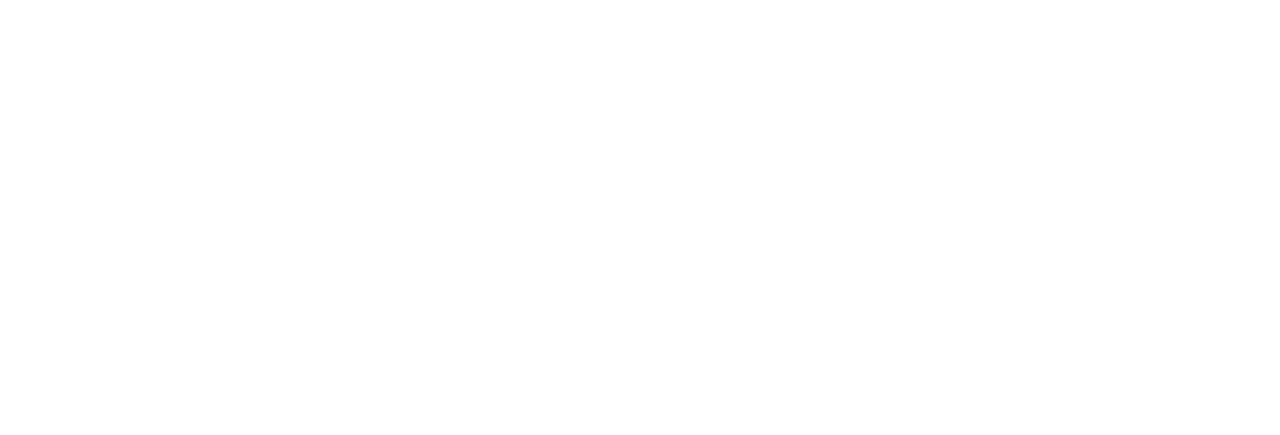
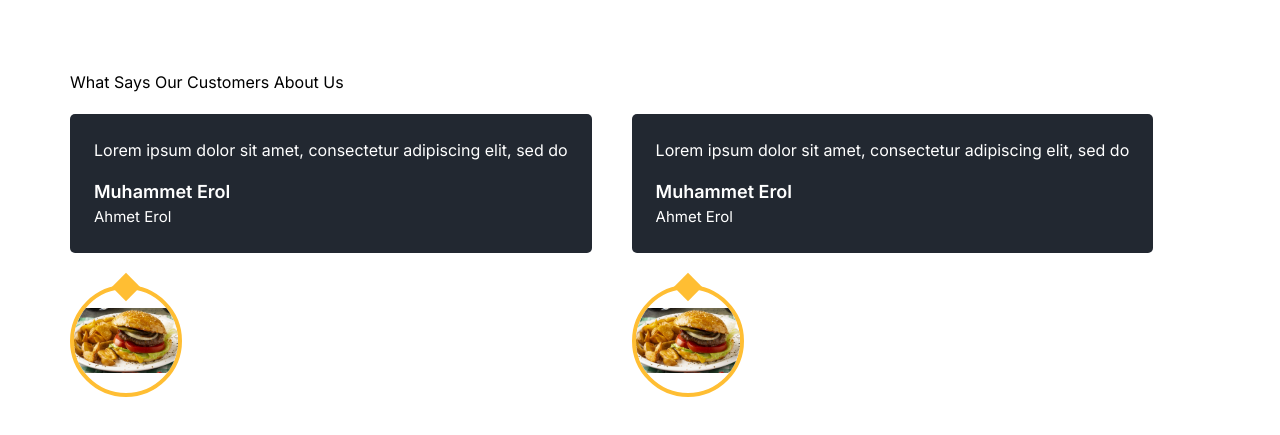
Before and after one commit to muhammeterl1912/food_ordering-app, a Next.js app: page / in a window 1280 px wide. Shown: the part 4150-4585 px from the top of the page. Before the commit the page ends 4140 px from the top, so only its background shows below. Built offline with nearby package versions, Linux system fonts and the light colour scheme.

Commit message:
Created customer comps.

```diff
--- a/src/app/page.js
+++ b/src/app/page.js
@@ -1,18 +1,19 @@
 import About from "@/components/About";
 import Campaigns from "@/components/Campaigns";
+import Customers from "@/components/customers/Customers";
 import Reservation from "@/components/Resarvation";
 import Carousel from "@/components/UiComps/Carousel";
 import MenuWrapper from "@/components/products/MenuWrapper";
 
-
 export default function Home() {
   return (
-    <main >
-    <Carousel/>
-    <Campaigns/>
-    <MenuWrapper/>
-    <About/>
-    <Reservation/>
-    </main>
+    <>
+      <Carousel />
+      <Campaigns />
+      <MenuWrapper />
+      <About />
+      <Reservation />
+      <Customers />
+    </>
   );
 }
--- a/src/components/Resarvation.jsx
+++ b/src/components/Resarvation.jsx
@@ -70,7 +70,7 @@
       touched: touched.date,
     },
   ];
-  console.log(values);
+
   return (
     <div className="container mx-auto py-12">
       <div className="text-[40px] mb-10">Book A Table</div>
--- /dev/null
+++ b/src/components/customers/CustomerItem.jsx
@@ -0,0 +1,30 @@
+import Image from "next/image";
+
+const CustomerItem = ({ imgSrc }) => {
+  return (
+    <div className="mt-5">
+      <div className="p-6 bg-secondary text-white rounded-[5px]">
+        <p>Lorem ipsum dolor sit amet, consectetur adipiscing elit, sed do</p>
+        <div className="flex flex-col mt-4">
+          <span className="text-lg font-semibold">Muhammet Erol</span>
+          <span className="text-[15px]">Ahmet Erol</span>
+        </div>
+      </div>
+
+      <div
+        className="relative w-28 h-28 border-4 border-primary rounded-full mt-8 before:content-[''] before:absolute before:top-0
+      flex justify-center before:-translate-y-3 before:rotate-45 before:bg-primary before:w-5 before:h-5 "
+      >
+        <Image
+          src={imgSrc}
+          alt=""
+          layout="fill"
+          objectFit="contain"
+          className="rounded-full"
+        />
+      </div>
+    </div>
+  );
+};
+
+export default CustomerItem;
--- /dev/null
+++ b/src/components/customers/Customers.jsx
@@ -0,0 +1,16 @@
+import React from "react";
+import CustomerItem from "./CustomerItem";
+
+const Customers = () => {
+  return (
+    <div className="container mx-auto my-20">
+      <div addClass="text-[40px] text-center">What Says Our Customers About Us</div>
+      <div className="flex gap-x-10">
+        <CustomerItem imgSrc="/images/burger-sunum-yemekcom.jpg"/>
+        <CustomerItem imgSrc= "/images/burger-sunum-yemekcom.jpg" />
+      </div>
+    </div>
+  );
+};
+
+export default Customers;
```
